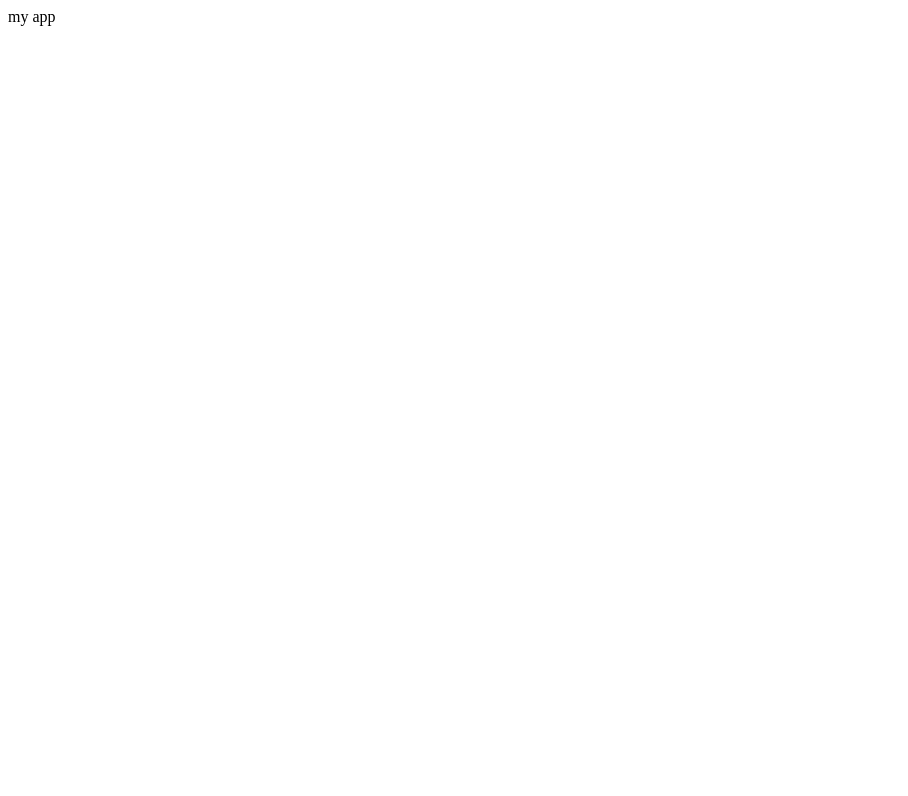
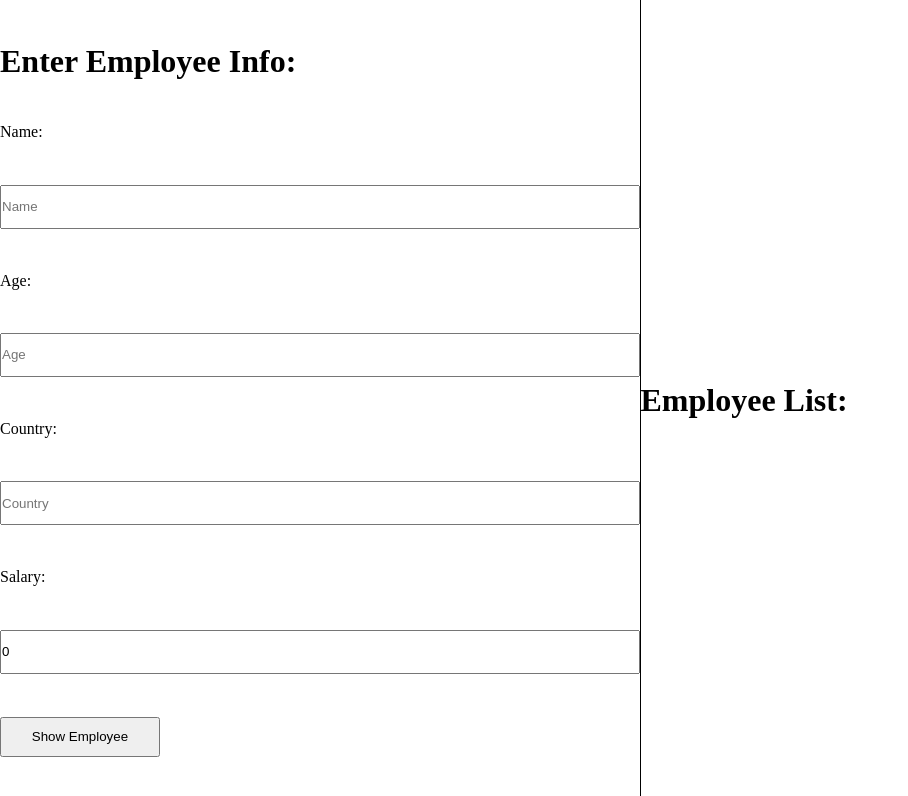
Before and after one commit to JoshuaDinh/employee-tracker, a React (Create React App) app in the folder client/: page / in a window 1280 px wide. Shown: the top 796 px of the page, without its empty margins (0-908 px from the left). Built offline with nearby package versions, Linux system fonts and the light colour scheme.

Commit message:
removed extra

```diff
--- a/client/src/App.js
+++ b/client/src/App.js
@@ -1,7 +1,15 @@
 import React from "react";
+import "./app.css";
+import EmployeeList from "./EmployeeList/EmployeeList";
+import Form from "./Form/Form";
 
 const App = () => {
-  return <div className="App">my app</div>;
+  return (
+    <div className="App">
+      <Form />
+      <EmployeeList />
+    </div>
+  );
 };
 
 export default App;
```
